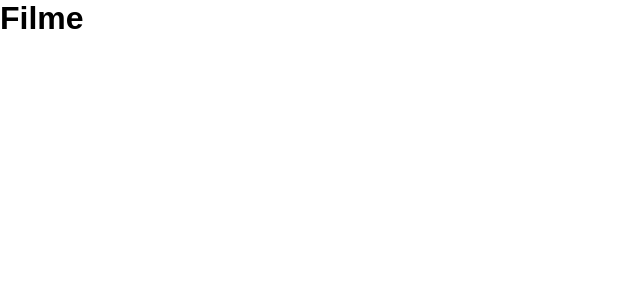
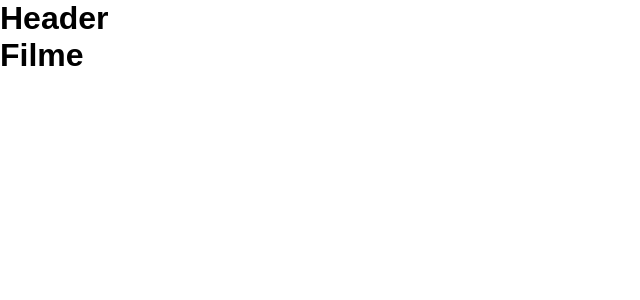
Before and after one commit to Camilla126/ProjetoFilmes, a React (Create React App) app: page /filme/1 in a window 1280 px wide. Shown: the top 300 px of the page, without its empty margins (0-640 px from the left). Built offline with nearby package versions, Linux system fonts and the light colour scheme.

Commit message:
Criando o componente Header

```diff
--- /dev/null
+++ b/src/components/Header/index.jsx
@@ -0,0 +1,10 @@
+
+
+function Header(){
+    return(
+        <div>
+            <h1>Header</h1>
+        </div>
+    )
+}
+export default Header;
--- a/src/routes.js
+++ b/src/routes.js
@@ -2,10 +2,12 @@
 
 import Home from "./pages/Home";
 import Filme from "./pages/Filme";
+import Header from "./components/Header";
 
 function RoutesApp() {
   return (
     <BrowserRouter>
+      <Header />
       <Routes>
         <Route path="/" element={<Home />} />
         <Route path="/filme/:id" element={<Filme />} />
```
